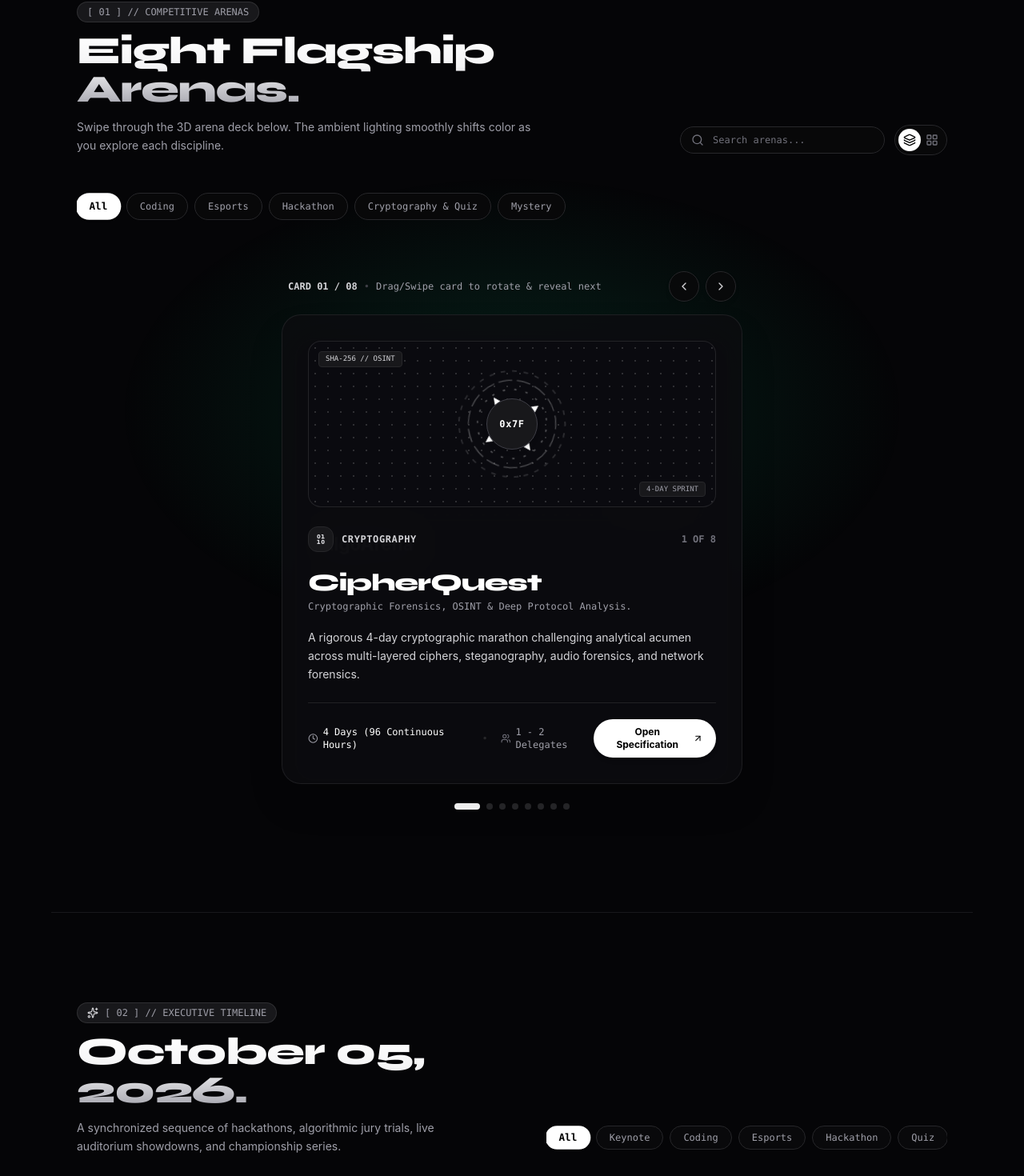
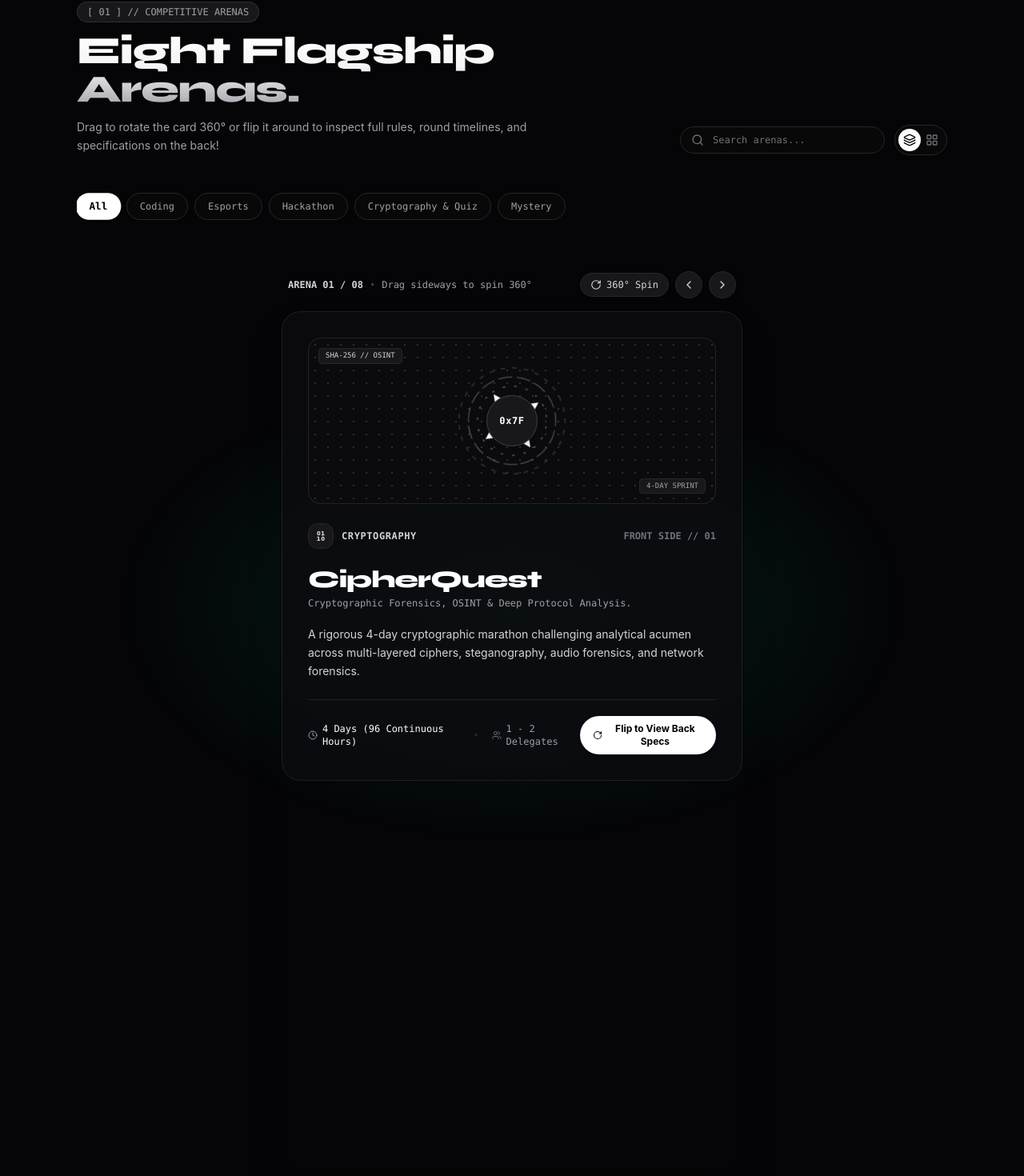
Before and after one commit to Valenite/genesiz-web, a React (Vite) app: page / in a window 1280 px wide. Shown: the part 1065-2535 px from the top of the page at 80% size. Built offline with nearby package versions, Linux system fonts and the light colour scheme.

Commit message:
Implement true 360-degree interactive 3D card rotation and flip with front and back specifications

```diff
--- a/src/components/EventGrid.tsx
+++ b/src/components/EventGrid.tsx
@@ -14,8 +14,12 @@ import {
   Clock,
   ChevronLeft,
   ChevronRight,
+  RotateCw,
   LayoutGrid,
-  Layers
+  Layers,
+  CheckCircle2,
+  ListOrdered,
+  Zap
 } from 'lucide-react';
 import { EVENTS_DATA } from '../data/eventsData';
 import type { EventDetail } from '../data/eventsData';
@@ -39,16 +43,15 @@ const iconMap: Record<string, React.FC<{ className?: string }>> = {
   Sparkles,
 };
 
-// Signature ambient color glow map for each competition
 const eventColorGlowMap: Record<string, string> = {
-  cipherquest: 'rgba(16, 185, 129, 0.16)', // Emerald
-  algoarena: 'rgba(99, 102, 241, 0.16)',   // Indigo
-  valorant: 'rgba(244, 63, 94, 0.16)',     // Crimson Red
-  bedwarz: 'rgba(245, 158, 11, 0.16)',     // Amber Gold
-  brainbyte: 'rgba(168, 85, 247, 0.16)',   // Purple
-  appforge: 'rgba(6, 182, 212, 0.16)',     // Cyan
-  webx: 'rgba(14, 165, 233, 0.16)',        // Sky Blue
-  surprise: 'rgba(244, 114, 182, 0.16)',   // Rose Pink
+  cipherquest: 'rgba(16, 185, 129, 0.16)',
+  algoarena: 'rgba(99, 102, 241, 0.16)',
+  valorant: 'rgba(244, 63, 94, 0.16)',
+  bedwarz: 'rgba(245, 158, 11, 0.16)',
+  brainbyte: 'rgba(168, 85, 247, 0.16)',
+  appforge: 'rgba(6, 182, 212, 0.16)',
+  webx: 'rgba(14, 165, 233, 0.16)',
+  surprise: 'rgba(244, 114, 182, 0.16)',
 };
 
 const defaultGlow = 'rgba(99, 102, 241, 0.12)';
@@ -59,11 +62,13 @@ export const EventGrid: React.FC<EventGridProps> = ({ onSelectEvent }) => {
   const [currentIndex, setCurrentIndex] = useState<number>(0);
   const [viewMode, setViewMode] = useState<'deck' | 'grid'>('deck');
 
-  // Touch / Drag swipe state
-  const [touchStartX, setTouchStartX] = useState<number | null>(null);
-  const [swipeOffset, setSwipeOffset] = useState<number>(0);
-  const [isSwiping, setIsSwiping] = useState<boolean>(false);
-  const [animatingDir, setAnimatingDir] = useState<'left' | 'right' | null>(null);
+  // 360 Degree Card Rotation State
+  const [cardRotationY, setCardRotationY] = useState<number>(0);
+  const [isFlipped, setIsFlipped] = useState<boolean>(false);
+  const [isSpinning, setIsSpinning] = useState<boolean>(false);
+
+  // Drag rotation tracking
+  const [dragStartX, setDragStartX] = useState<number | null>(null);
 
   const categories = [
     'All',
@@ -95,64 +100,61 @@ export const EventGrid: React.FC<EventGridProps> = ({ onSelectEvent }) => {
   const totalFiltered = filteredEvents.length;
   const safeIndex = Math.min(currentIndex, Math.max(0, totalFiltered - 1));
 
-  // Current active event and its signature ambient glow
   const currentActiveEvent = filteredEvents[safeIndex];
   const activeGlowColor = currentActiveEvent
     ? (eventColorGlowMap[currentActiveEvent.id] || defaultGlow)
     : defaultGlow;
 
-  // Next card in stack
-  const nextCardIndex = (safeIndex + 1) % Math.max(1, totalFiltered);
-  const nextEvent = filteredEvents[nextCardIndex];
-
-  const triggerSwipeLeft = () => {
-    if (totalFiltered <= 1 || animatingDir !== null) return;
+  // 180 / 360 Degree Flip Handler
+  const handleFlipCard = () => {
     soundFX.playWarp();
-    setAnimatingDir('left');
-    setTimeout(() => {
-      setCurrentIndex((prev) => (prev + 1) % totalFiltered);
-      setSwipeOffset(0);
-      setAnimatingDir(null);
-    }, 240);
+    const newFlipped = !isFlipped;
+    setIsFlipped(newFlipped);
+    setCardRotationY(newFlipped ? 180 : 0);
   };
 
-  const triggerSwipeRight = () => {
-    if (totalFiltered <= 1 || animatingDir !== null) return;
+  // Full 360 Degree Spin Handler
+  const handleSpin360 = () => {
     soundFX.playWarp();
-    setAnimatingDir('right');
+    setIsSpinning(true);
+    setCardRotationY((prev) => prev + 360);
     setTimeout(() => {
-      setCurrentIndex((prev) => (prev - 1 + totalFiltered) % totalFiltered);
-      setSwipeOffset(0);
-      setAnimatingDir(null);
-    }, 240);
+      setIsSpinning(false);
+    }, 600);
   };
 
-  // Touch Swipe Handlers
-  const handleTouchStart = (e: React.TouchEvent | React.MouseEvent) => {
-    if (animatingDir !== null) return;
-    const clientX = 'touches' in e ? e.touches[0].clientX : e.clientX;
-    setTouchStartX(clientX);
-    setIsSwiping(true);
+  const handleNextCard = () => {
+    if (totalFiltered <= 1) return;
+    soundFX.playWarp();
+    setIsFlipped(false);
+    setCardRotationY(0);
+    setCurrentIndex((prev) => (prev + 1) % totalFiltered);
   };
 
-  const handleTouchMove = (e: React.TouchEvent | React.MouseEvent) => {
-    if (touchStartX === null || !isSwiping || animatingDir !== null) return;
-    const clientX = 'touches' in e ? e.touches[0].clientX : e.clientX;
-    const diff = clientX - touchStartX;
-    setSwipeOffset(diff);
+  const handlePrevCard = () => {
+    if (totalFiltered <= 1) return;
+    soundFX.playWarp();
+    setIsFlipped(false);
+    setCardRotationY(0);
+    setCurrentIndex((prev) => (prev - 1 + totalFiltered) % totalFiltered);
   };
 
-  const handleTouchEnd = () => {
-    if (!isSwiping || animatingDir !== null) return;
-    setIsSwiping(false);
-    if (swipeOffset < -60) {
-      triggerSwipeLeft();
-    } else if (swipeOffset > 60) {
-      triggerSwipeRight();
-    } else {
-      setSwipeOffset(0);
-    }
-    setTouchStartX(null);
+  // Mouse / Touch Drag 360 Rotation Handlers
+  const handleDragStart = (e: React.MouseEvent | React.TouchEvent) => {
+    const x = 'touches' in e ? e.touches[0].clientX : e.clientX;
+    setDragStartX(x);
+  };
+
+  const handleDragMove = (e: React.MouseEvent | React.TouchEvent) => {
+    if (dragStartX === null) return;
+    const x = 'touches' in e ? e.touches[0].clientX : e.clientX;
+    const deltaX = x - dragStartX;
+    setCardRotationY((prev) => prev + deltaX * 0.4);
+    setDragStartX(x);
+  };
+
+  const handleDragEnd = () => {
+    setDragStartX(null);
   };
 
   return (
@@ -178,7 +180,7 @@ export const EventGrid: React.FC<EventGridProps> = ({ onSelectEvent }) => {
               Eight Flagship Arenas.
             </h2>
             <p className="text-sm text-zinc-400 font-normal max-w-xl leading-relaxed">
-              Swipe through the 3D arena deck below. The ambient lighting smoothly shifts color as you explore each discipline.
+              Drag to rotate the card 360° or flip it around to inspect full rules, round timelines, and specifications on the back!
             </p>
           </div>
 
@@ -193,6 +195,8 @@ export const EventGrid: React.FC<EventGridProps> = ({ onSelectEvent }) => {
                 onChange={(e) => {
                   setSearchQuery(e.target.value);
                   setCurrentIndex(0);
+                  setCardRotationY(0);
+                  setIsFlipped(false);
                 }}
                 className="w-full pl-10 pr-4 py-2 bg-zinc-950/90 border border-zinc-800 rounded-full text-xs font-mono text-white placeholder-zinc-500 focus:outline-none focus:border-zinc-500 transition-all"
               />
@@ -204,7 +208,7 @@ export const EventGrid: React.FC<EventGridProps> = ({ onSelectEvent }) => {
                   soundFX.playClick();
                   setViewMode('deck');
                 }}
-                title="Interactive 3D Swipe Deck"
+                title="360° Interactive Card"
                 className={`p-1.5 rounded-full transition-all cursor-pointer ${
                   viewMode === 'deck' ? 'bg-white text-black' : 'text-zinc-500 hover:text-white'
                 }`}
@@ -238,6 +242,8 @@ export const EventGrid: React.FC<EventGridProps> = ({ onSelectEvent }) => {
                 soundFX.playClick();
                 setActiveCategory(cat);
                 setCurrentIndex(0);
+                setCardRotationY(0);
+                setIsFlipped(false);
               }}
               className={`px-4 py-2 rounded-full text-xs font-mono transition-all whitespace-nowrap cursor-pointer ${
                 activeCategory === cat
@@ -251,101 +257,80 @@ export const EventGrid: React.FC<EventGridProps> = ({ onSelectEvent }) => {
         </div>
       </RevealOnScroll>
 
-      {/* SWIPE DECK MODE (Default Interactive 3D Deck with Ambient Transition) */}
+      {/* 360° INTERACTIVE CARD ROTATION MODE */}
       {viewMode === 'deck' && totalFiltered > 0 && (
         <RevealOnScroll delayMs={150} className="relative z-10">
           <div className="relative max-w-xl mx-auto py-4">
 
-            {/* Navigation Controls */}
+            {/* Top Navigation Controls & 360 Spin Trigger */}
             <div className="flex items-center justify-between mb-4 px-2">
               <div className="flex items-center gap-2">
                 <span className="text-xs font-mono text-zinc-300 font-bold">
-                  CARD {String(safeIndex + 1).padStart(2, '0')} / {String(totalFiltered).padStart(2, '0')}
+                  ARENA {String(safeIndex + 1).padStart(2, '0')} / {String(totalFiltered).padStart(2, '0')}
                 </span>
                 <span className="text-zinc-700 text-xs font-mono">•</span>
-                <span className="text-xs font-mono text-zinc-400">Drag/Swipe card to rotate & reveal next</span>
+                <span className="text-xs font-mono text-zinc-400">Drag sideways to spin 360°</span>
               </div>
 
               <div className="flex items-center gap-2">
                 <button
-                  onClick={triggerSwipeRight}
+                  onClick={handleSpin360}
                   onMouseEnter={() => soundFX.playHover()}
-                  className="p-2.5 rounded-full bg-zinc-950/90 border border-zinc-800 text-zinc-300 hover:text-white hover:border-zinc-600 transition-all cursor-pointer shadow-md active:scale-95"
-                  title="Previous Card"
+                  className="px-3 py-1.5 rounded-full bg-zinc-900 border border-zinc-800 text-zinc-300 hover:text-white hover:border-zinc-600 text-xs font-mono flex items-center gap-1.5 transition-all cursor-pointer shadow-md"
+                  title="Spin Card 360°"
+                >
+                  <RotateCw className={`w-3.5 h-3.5 ${isSpinning ? 'animate-spin' : ''}`} />
+                  <span>360° Spin</span>
+                </button>
+
+                <button
+                  onClick={handlePrevCard}
+                  onMouseEnter={() => soundFX.playHover()}
+                  className="p-2 rounded-full bg-zinc-900 border border-zinc-800 text-zinc-300 hover:text-white hover:border-zinc-600 transition-all cursor-pointer shadow-md active:scale-95"
+                  title="Previous Arena"
                 >
                   <ChevronLeft className="w-4 h-4" />
                 </button>
                 <button
-                  onClick={triggerSwipeLeft}
+                  onClick={handleNextCard}
                   onMouseEnter={() => soundFX.playHover()}
-                  className="p-2.5 rounded-full bg-zinc-950/90 border border-zinc-800 text-zinc-300 hover:text-white hover:border-zinc-600 transition-all cursor-pointer shadow-md active:scale-95"
-                  title="Next Card"
+                  className="p-2 rounded-full bg-zinc-900 border border-zinc-800 text-zinc-300 hover:text-white hover:border-zinc-600 transition-all cursor-pointer shadow-md active:scale-95"
+                  title="Next Arena"
                 >
                   <ChevronRight className="w-4 h-4" />
                 </button>
               </div>
             </div>
 
-            {/* Interactive Card Deck Stack Container */}
+            {/* 360-DEGREE ROTATING CARD CONTAINER WITH PRESERVE-3D */}
             <div
-              className="relative min-h-[460px] sm:min-h-[480px] touch-pan-y select-none cursor-grab active:cursor-grabbing perspective-1000"
-              onTouchStart={handleTouchStart}
-              onTouchMove={handleTouchMove}
-              onTouchEnd={handleTouchEnd}
-              onMouseDown={handleTouchStart}
-              onMouseMove={handleTouchMove}
-              onMouseUp={handleTouchEnd}
-              onMouseLeave={handleTouchEnd}
+              className="relative min-h-[500px] sm:min-h-[520px] select-none cursor-grab active:cursor-grabbing [perspective:1200px]"
+              onMouseDown={handleDragStart}
+              onMouseMove={handleDragMove}
+              onMouseUp={handleDragEnd}
+              onMouseLeave={handleDragEnd}
+              onTouchStart={handleDragStart}
+              onTouchMove={handleDragMove}
+              onTouchEnd={handleDragEnd}
             >
-              {/* Underlying Card Stack Preview (Scales Up & Rotates Into Place as User Swipes Top Card) */}
-              {totalFiltered > 1 && nextEvent && (() => {
-                const swipeProgress = Math.min(1, Math.abs(swipeOffset) / 200);
-                const underlyingScale = 0.94 + swipeProgress * 0.06;
-                const underlyingTranslateY = 14 - swipeProgress * 14;
-                const underlyingOpacity = 0.5 + swipeProgress * 0.5;
+              {currentActiveEvent && (() => {
+                const event = currentActiveEvent;
+                const Icon = iconMap[event.iconName] || Sparkles;
 
                 return (
                   <div
                     style={{
-                      transform: `scale(${underlyingScale}) translateY(${underlyingTranslateY}px)`,
-                      opacity: underlyingOpacity,
-                      transition: isSwiping ? 'none' : 'transform 0.3s cubic-bezier(0.16, 1, 0.3, 1), opacity 0.3s cubic-bezier(0.16, 1, 0.3, 1)',
+                      transform: `rotateY(${cardRotationY}deg)`,
+                      transformStyle: 'preserve-3d',
+                      transition: isSpinning ? 'transform 0.6s cubic-bezier(0.16, 1, 0.3, 1)' : 'transform 0.25s cubic-bezier(0.16, 1, 0.3, 1)',
                     }}
-                    className="absolute inset-0 rounded-3xl bg-[#09090e] border border-zinc-800/80 pointer-events-none z-0 p-6 sm:p-8 flex flex-col justify-between"
+                    className="relative w-full min-h-[500px] sm:min-h-[520px] shadow-2xl rounded-3xl"
                   >
-                    <div className="space-y-4 opacity-40">
-                      <EventVisual eventId={nextEvent.id} />
-                      <div className="text-2xl font-bold text-white">{nextEvent.name}</div>
-                    </div>
-                  </div>
-                );
-              })()}
 
-              {/* Active Top Foreground Card (Rotates & Slides Away smoothly on Drag/Swipe) */}
-              {currentActiveEvent && (() => {
-                const event = currentActiveEvent;
-                const Icon = iconMap[event.iconName] || Sparkles;
-
-                // Calculate realistic 3D deck card rotation based on swipe displacement
-                let transformString = `translateX(${swipeOffset}px) rotateZ(${swipeOffset * 0.06}deg) rotateY(${swipeOffset * 0.04}deg)`;
-                let opacityVal = 1;
-
-                if (animatingDir === 'left') {
-                  transformString = `translateX(-130%) rotateZ(-16deg) rotateY(-20deg)`;
-                  opacityVal = 0;
-                } else if (animatingDir === 'right') {
-                  transformString = `translateX(130%) rotateZ(16deg) rotateY(20deg)`;
-                  opacityVal = 0;
-                }
-
-                return (
+                    {/* FRONT FACE OF THE 3D CARD */}
                     <div
-                    style={{
-                      transform: transformString,
-                      opacity: opacityVal,
-                      transition: isSwiping ? 'none' : 'transform 0.3s cubic-bezier(0.16, 1, 0.3, 1), opacity 0.3s cubic-bezier(0.16, 1, 0.3, 1)',
-                    }}
-                    className="relative z-10 spotlight-card p-6 sm:p-8 rounded-3xl flex flex-col justify-between min-h-[460px] sm:min-h-[480px] shadow-2xl border border-white/20 bg-[#0a0a0f]"
+                      style={{ backfaceVisibility: 'hidden' }}
+                      className="absolute inset-0 spotlight-card p-6 sm:p-8 rounded-3xl flex flex-col justify-between border border-white/20 bg-[#0a0a0f] z-20"
                     >
                       <div className="space-y-5">
                         {/* Visual Banner Artwork */}
@@ -363,7 +348,7 @@ export const EventGrid: React.FC<EventGridProps> = ({ onSelectEvent }) => {
                           </div>
 
                           <span className="font-mono text-xs text-zinc-500 font-bold">
-                          {safeIndex + 1} OF {totalFiltered}
+                            FRONT SIDE // 01
                           </span>
                         </div>
 
@@ -383,7 +368,7 @@ export const EventGrid: React.FC<EventGridProps> = ({ onSelectEvent }) => {
                         </p>
                       </div>
 
-                    {/* Bottom Strip */}
+                      {/* Bottom Strip Controls */}
                       <div className="pt-5 mt-6 border-t border-zinc-800/80 flex items-center justify-between">
                         <div className="flex items-center gap-4 text-xs font-mono text-zinc-400">
                           <span className="text-white font-medium flex items-center gap-1.5">
@@ -397,20 +382,98 @@ export const EventGrid: React.FC<EventGridProps> = ({ onSelectEvent }) => {
                           </span>
                         </div>
 
-                      {/* Explicit Open Modal Button */}
                         <button
-                        onClick={(e) => {
-                          e.stopPropagation();
+                          onClick={handleFlipCard}
+                          onMouseEnter={() => soundFX.playHover()}
+                          className="px-4 py-2 rounded-full bg-white hover:bg-zinc-200 text-black font-bold text-xs flex items-center gap-1.5 transition-all cursor-pointer shadow-md hover:scale-105 active:scale-95"
+                        >
+                          <RotateCw className="w-3.5 h-3.5" />
+                          <span>Flip to View Back Specs</span>
+                        </button>
+                      </div>
+                    </div>
+
+                    {/* BACK FACE OF THE 3D CARD (FLIPPED 180°) */}
+                    <div
+                      style={{
+                        backfaceVisibility: 'hidden',
+                        transform: 'rotateY(180deg)',
+                      }}
+                      className="absolute inset-0 spotlight-card p-6 sm:p-8 rounded-3xl flex flex-col justify-between border border-white/20 bg-[#08080d] z-10"
+                    >
+                      <div className="space-y-4">
+                        {/* Header */}
+                        <div className="flex items-center justify-between border-b border-zinc-800 pb-3">
+                          <div className="flex items-center gap-2">
+                            <Zap className="w-4 h-4 text-amber-400" />
+                            <h4 className="text-base font-bold text-white uppercase font-mono">
+                              {event.name} // BACK SPECIFICATIONS
+                            </h4>
+                          </div>
+
+                          <span className="text-xs font-mono text-zinc-500 font-bold">
+                            BACK SIDE // 02
+                          </span>
+                        </div>
+
+                        {/* Rules Breakdown */}
+                        <div className="space-y-2">
+                          <div className="flex items-center gap-2 text-xs font-mono text-zinc-300 font-semibold uppercase">
+                            <CheckCircle2 className="w-3.5 h-3.5 text-emerald-400" />
+                            <span>KEY COMPETITION DIRECTIVES</span>
+                          </div>
+                          <ul className="space-y-1.5 text-xs text-zinc-300 leading-relaxed font-normal">
+                            {event.rules.slice(0, 3).map((rule, rIdx) => (
+                              <li key={rIdx} className="flex items-start gap-2 bg-zinc-950/80 p-2 rounded-xl border border-zinc-900">
+                                <span className="text-zinc-600 font-mono text-[10px] mt-0.5">•</span>
+                                <span>{rule}</span>
+                              </li>
+                            ))}
+                          </ul>
+                        </div>
+
+                        {/* Rounds Preview */}
+                        <div className="space-y-2">
+                          <div className="flex items-center gap-2 text-xs font-mono text-zinc-300 font-semibold uppercase">
+                            <ListOrdered className="w-3.5 h-3.5 text-indigo-400" />
+                            <span>TOURNAMENT PHASES</span>
+                          </div>
+                          <div className="grid grid-cols-2 gap-2">
+                            {event.rounds.slice(0, 2).map((rnd, rIdx) => (
+                              <div key={rIdx} className="p-2.5 rounded-xl bg-zinc-950 border border-zinc-900">
+                                <div className="text-xs font-bold text-white truncate">{rnd.title}</div>
+                                <div className="text-[10px] font-mono text-zinc-500 mt-0.5">{rnd.duration}</div>
+                              </div>
+                            ))}
+                          </div>
+                        </div>
+                      </div>
+
+                      {/* Back Bottom Actions */}
+                      <div className="pt-4 mt-4 border-t border-zinc-800/80 flex items-center justify-between">
+                        <button
+                          onClick={handleFlipCard}
+                          onMouseEnter={() => soundFX.playHover()}
+                          className="px-3.5 py-2 rounded-full bg-zinc-900 text-zinc-300 hover:text-white border border-zinc-800 text-xs font-mono flex items-center gap-1.5 cursor-pointer"
+                        >
+                          <RotateCw className="w-3.5 h-3.5" />
+                          <span>Flip Front</span>
+                        </button>
+
+                        <button
+                          onClick={() => {
                             soundFX.playWarp();
                             onSelectEvent(event);
                           }}
                           onMouseEnter={() => soundFX.playHover()}
-                        className="px-4 py-2 rounded-full bg-white hover:bg-zinc-200 text-black font-bold text-xs flex items-center gap-1.5 transition-all cursor-pointer shadow-md hover:scale-105 active:scale-95"
+                          className="px-5 py-2 rounded-full bg-white hover:bg-zinc-200 text-black font-bold text-xs flex items-center gap-1.5 cursor-pointer shadow-md hover:scale-105"
                         >
-                        <span>Open Specification</span>
+                          <span>Full Dossier</span>
                           <ArrowUpRight className="w-3.5 h-3.5" />
                         </button>
                       </div>
+                    </div>
+
                   </div>
                 );
               })()}
@@ -424,11 +487,13 @@ export const EventGrid: React.FC<EventGridProps> = ({ onSelectEvent }) => {
                   onClick={() => {
                     soundFX.playClick();
                     setCurrentIndex(idx);
+                    setCardRotationY(0);
+                    setIsFlipped(false);
                   }}
                   className={`h-2 rounded-full transition-all cursor-pointer ${
                     safeIndex === idx ? 'w-8 bg-white' : 'w-2 bg-zinc-800 hover:bg-zinc-600'
                   }`}
-                  title={`Go to Card ${idx + 1}`}
+                  title={`Go to Arena ${idx + 1}`}
                 />
               ))}
             </div>
```
Lines whose indentation alone changed are shown as unchanged.
